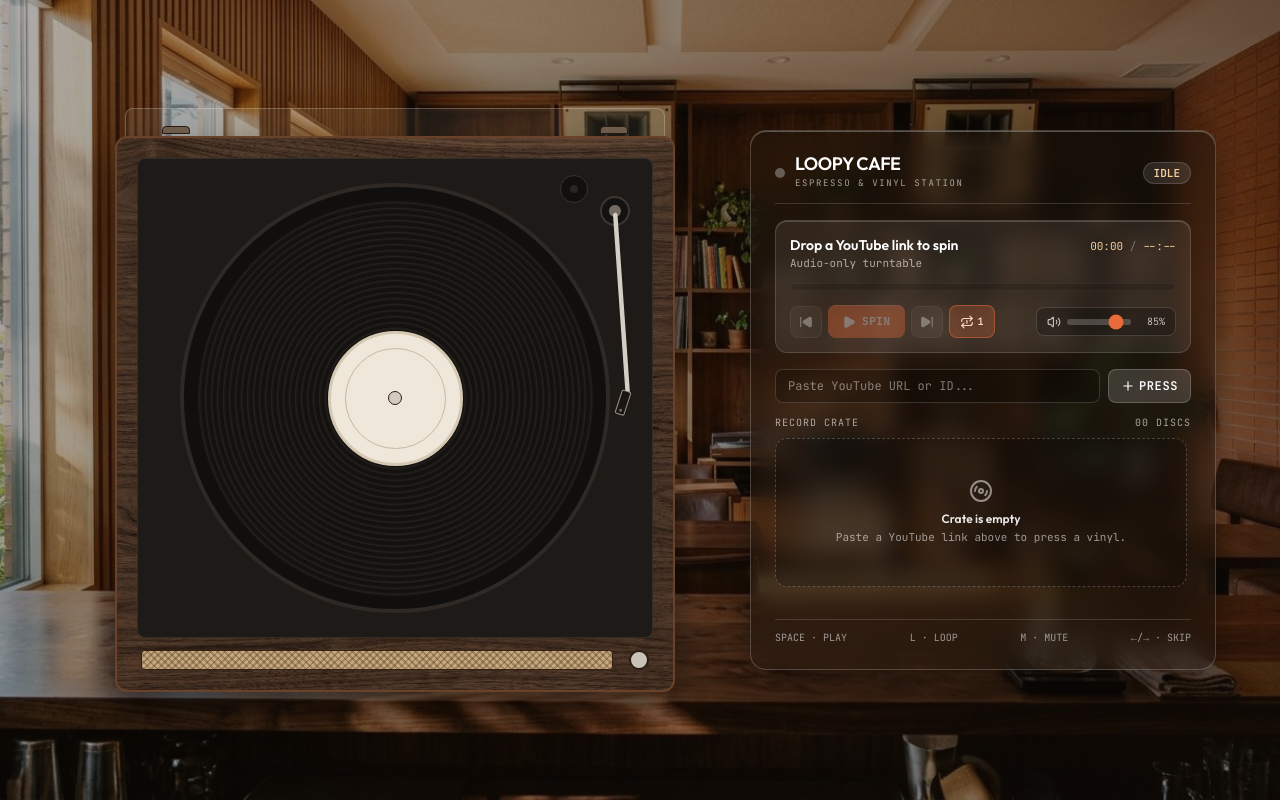
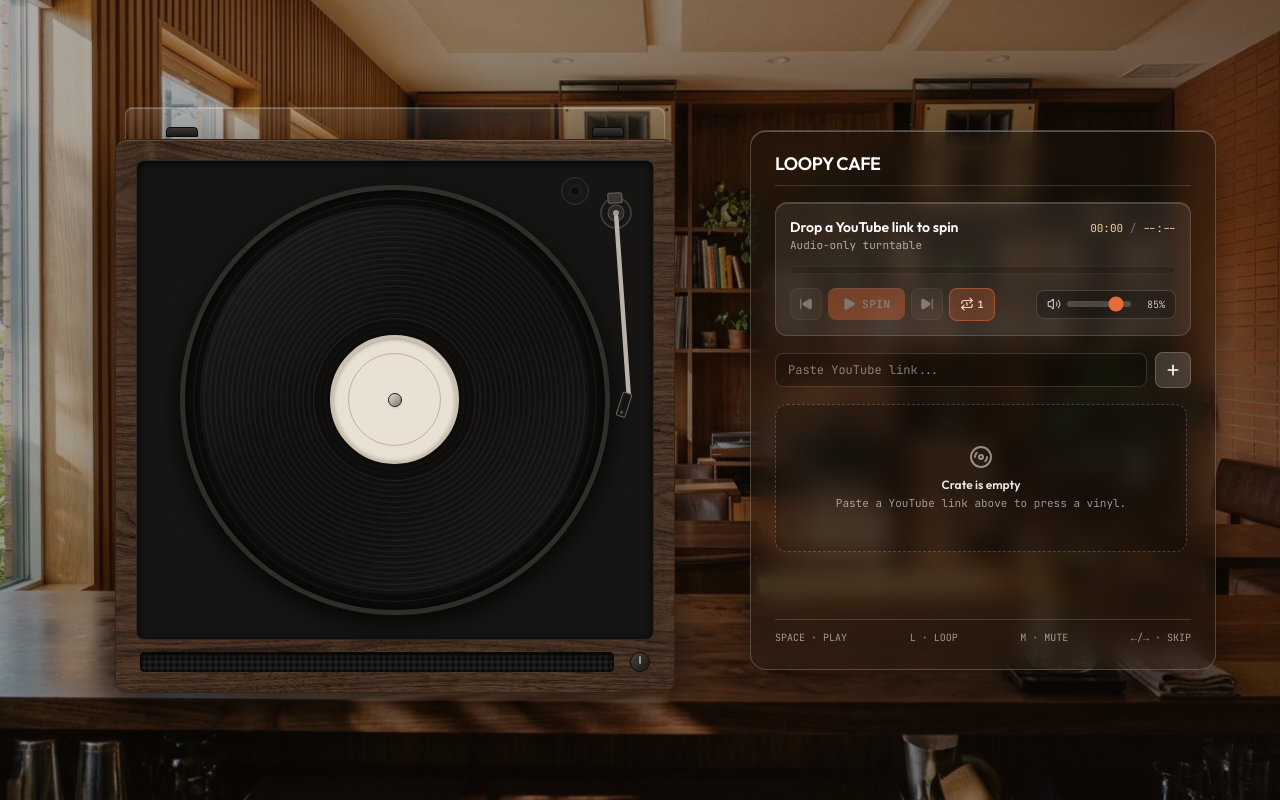
Before and after one commit to Alexander-Romine/Loopy, a React (Vite) app: page / in a window 1280 px wide. Built offline with nearby package versions, Linux system fonts and the light colour scheme.

Commit message:
Refine realistic dark turntable mesh and simplify liquid glass console

```diff
--- a/src/components/PlaylistManager.tsx
+++ b/src/components/PlaylistManager.tsx
@@ -112,28 +112,9 @@ export const PlaylistManager: React.FC<ConsolePanelProps> = ({
     >
       {/* 1. Liquid Glass Station Header */}
       <div className="flex items-center justify-between border-b border-white/15 pb-3 mb-4">
-        <div className="flex items-center gap-2.5">
-          <span
-            className={`w-2.5 h-2.5 rounded-full ${
-              spinning
-                ? 'bg-[#e86b3a] shadow-[0_0_8px_#e86b3a]'
-                : hasTrack
-                ? 'bg-[#e2b35a]'
-                : 'bg-white/30'
-            }`}
-          />
-          <div>
-            <h1 className="font-[var(--font-display)] text-lg font-extrabold tracking-tight text-white leading-none">
-              LOOPY CAFE
-            </h1>
-            <span className="block text-[9px] font-mono uppercase tracking-[0.18em] text-white/60 mt-1">
-              Espresso &amp; Vinyl Station
-            </span>
-          </div>
-        </div>
-        <span className="text-[11px] font-mono font-semibold text-[#f3d19e] bg-white/10 border border-white/15 px-2.5 py-0.5 rounded-full">
-          {spinning ? '33⅓ RPM' : hasTrack ? 'PAUSED' : 'IDLE'}
-        </span>
+        <h1 className="font-[var(--font-display)] text-lg font-extrabold tracking-tight text-white leading-none">
+          LOOPY CAFE
+        </h1>
       </div>
 
       {/* 2. Now Playing & Frosted Transport */}
@@ -279,8 +260,8 @@ export const PlaylistManager: React.FC<ConsolePanelProps> = ({
         </div>
       </div>
 
-      {/* 3. Press New Record */}
-      <div className="mb-3">
+      {/* 3. Add Track */}
+      <div className="mb-4">
         <form onSubmit={handleAddSubmit} className="flex items-center gap-2">
           <input
             type="text"
@@ -289,18 +270,17 @@ export const PlaylistManager: React.FC<ConsolePanelProps> = ({
               setUrlInput(e.target.value);
               if (error) setError(null);
             }}
-            placeholder="Paste YouTube URL or ID..."
+            placeholder="Paste YouTube link..."
             className="flex-1 px-3 py-2 bg-black/25 border border-white/15 rounded-lg text-xs font-mono text-white placeholder-white/45 focus:outline-none focus:border-[#e86b3a] transition-colors"
           />
 
           <button
             type="submit"
-            className="flex items-center gap-1 px-3 py-2 rounded-lg bg-white/15 hover:bg-white/25 border border-white/20 text-white font-mono text-xs font-semibold uppercase tracking-wider transition-colors shrink-0"
-            title="Press & spin record"
+            className="flex items-center justify-center w-9 h-9 rounded-lg bg-white/15 hover:bg-white/25 border border-white/20 text-white transition-colors shrink-0"
+            title="Add & play track"
             aria-label="Add and play track"
           >
-            <Plus className="w-3.5 h-3.5" />
-            <span>Press</span>
+            <Plus className="w-4 h-4 stroke-[2.5]" />
           </button>
         </form>
 
@@ -312,15 +292,8 @@ export const PlaylistManager: React.FC<ConsolePanelProps> = ({
         )}
       </div>
 
-      {/* 4. Record Crate List */}
-      <div className="flex items-center justify-between text-[10px] font-mono uppercase tracking-widest text-white/60 mb-2">
-        <span>Record Crate</span>
-        <span>
-          {String(tracks.length).padStart(2, '0')} {tracks.length === 1 ? 'DISC' : 'DISCS'}
-        </span>
-      </div>
-
-      <div className="space-y-2 overflow-y-auto flex-1 pr-1 max-h-[260px]">
+      {/* 4. Track List */}
+      <div className="space-y-2 overflow-y-auto flex-1 pr-1 max-h-[280px]">
         {tracks.length === 0 ? (
           <div className="py-10 px-4 text-center bg-black/20 rounded-xl border border-dashed border-white/20">
             <Disc3 className="w-6 h-6 text-white/50 mx-auto mb-2" />
--- a/src/components/Turntable.tsx
+++ b/src/components/Turntable.tsx
@@ -21,21 +21,23 @@ export const Turntable: React.FC<TurntableProps> = ({
       aria-label="Walnut Turntable"
       className="relative flex flex-col items-center justify-center w-full h-full py-2 select-none"
     >
-      {/* Open Hinged Acrylic Dust Cover Lip */}
+      {/* Open Hinged Acrylic Dust Cover */}
       <div
         aria-hidden="true"
-        className="w-[min(540px,90vw)] h-7 rounded-t-lg border border-b-0 border-[#f3ece0]/25 bg-[#f3ece0]/[0.08] flex items-end justify-between px-9 pb-0.5"
+        className="w-[min(540px,90vw)] h-8 rounded-t-lg border border-b-0 border-white/20 bg-gradient-to-b from-white/[0.12] to-white/[0.03] flex items-end justify-between px-10 pb-0.5 shadow-[inset_0_1px_0_rgba(255,255,255,0.25)]"
       >
-        <span className="w-7 h-2 rounded-t bg-[#75614e] border border-[#2b1d14]" />
-        <span className="w-7 h-2 rounded-t bg-[#75614e] border border-[#2b1d14]" />
+        <span className="w-8 h-2.5 rounded-t-sm bg-gradient-to-b from-[#3d3a37] to-[#1f1d1b] border border-[#0e0d0c]" />
+        <span className="w-8 h-2.5 rounded-t-sm bg-gradient-to-b from-[#3d3a37] to-[#1f1d1b] border border-[#0e0d0c]" />
       </div>
 
-      {/* Walnut Turntable Plinth */}
-      <div className="relative w-[min(560px,94vw)] rounded-xl walnut-grain border-2 border-[#6a4229] p-4 sm:p-5 shadow-[0_20px_42px_rgba(0,0,0,0.55)]">
-        {/* Matte Charcoal Top Deck */}
-        <div className="relative rounded-lg bg-[#1d1a18] border border-[#332d28] p-4 sm:p-6 flex items-center justify-center">
-          {/* Oversized Spinning Vinyl Platter */}
-          <div className="relative w-[min(430px,78vw)] h-[min(430px,78vw)] rounded-full bg-[#110f0e] border-4 border-[#2e2924] flex items-center justify-center">
+      {/* Realistic Walnut & Gunmetal Turntable Plinth */}
+      <div className="relative w-[min(560px,94vw)] rounded-xl walnut-grain border border-[#3a2213] p-4 sm:p-5 shadow-[0_24px_50px_rgba(0,0,0,0.65),inset_0_1px_0_rgba(255,255,255,0.14)]">
+        {/* Matte Anodized Charcoal Top Plate */}
+        <div className="relative rounded-lg bg-[#161514] border border-[#2c2926] p-4 sm:p-6 flex items-center justify-center shadow-[inset_0_2px_10px_rgba(0,0,0,0.8)]">
+          {/* Machined Aluminum Platter Rim */}
+          <div className="relative w-[min(430px,78vw)] h-[min(430px,78vw)] rounded-full bg-[#0d0c0b] border-[5px] border-[#2f2d2a] shadow-[0_8px_24px_rgba(0,0,0,0.8),inset_0_0_12px_rgba(0,0,0,0.9)] flex items-center justify-center">
+            {/* Rubber Slipmat Edge */}
+            <div className="w-[96%] h-[96%] rounded-full border border-white/[0.06] flex items-center justify-center">
               <button
                 type="button"
                 onClick={hasTrack ? onTogglePlay : undefined}
@@ -47,17 +49,29 @@ export const Turntable: React.FC<TurntableProps> = ({
                     ? 'Play record'
                     : 'No record loaded'
                 }
-              className={`relative w-[94%] h-[94%] rounded-full flex items-center justify-center animate-vinyl focus:outline-none focus-visible:ring-2 focus-visible:ring-[#c85a32] ${
+                className={`relative w-[97%] h-[97%] rounded-full flex items-center justify-center animate-vinyl focus:outline-none focus-visible:ring-2 focus-visible:ring-[#c85a32] ${
                   hasTrack ? 'cursor-pointer' : 'cursor-default'
                 }`}
                 style={{
                   animationPlayState: spinning ? 'running' : 'paused',
                   background:
-                  'repeating-radial-gradient(circle at center, #141210 0px, #141210 2px, #231f1b 4px, #0f0d0c 6px)',
+                    'repeating-radial-gradient(circle at center, #11100f 0px, #11100f 2px, #1d1b19 3.5px, #0b0a09 5.5px)',
                 }}
               >
-              {/* Warm Cream Center Label */}
-              <div className="relative w-[34%] h-[34%] rounded-full bg-[#efe7da] border-[3px] border-[#d6c9b4] overflow-hidden flex items-center justify-center">
+                {/* Realistic Vinyl Light Reflection */}
+                <div
+                  className="absolute inset-0 rounded-full pointer-events-none opacity-30"
+                  style={{
+                    background:
+                      'linear-gradient(135deg, rgba(255,255,255,0.22) 0%, transparent 38%, transparent 62%, rgba(255,255,255,0.12) 100%)',
+                  }}
+                />
+
+                {/* Deadwax / Run-out Groove Ring */}
+                <div className="absolute w-[42%] h-[42%] rounded-full border border-white/[0.07] bg-[#0e0d0c]/60 pointer-events-none" />
+
+                {/* Center Record Label */}
+                <div className="relative w-[33%] h-[33%] rounded-full bg-[#e9e1d3] border-[3px] border-[#cbc0ae] overflow-hidden flex items-center justify-center shadow-[inset_0_1px_4px_rgba(0,0,0,0.35)]">
                   {hasTrack && currentTrack ? (
                     <img
                       src={getYouTubeThumbnail(currentTrack.youtubeId)}
@@ -68,23 +82,24 @@ export const Turntable: React.FC<TurntableProps> = ({
                       referrerPolicy="no-referrer"
                     />
                   ) : (
-                  <div className="w-[78%] h-[78%] rounded-full border border-[#c7b7a0]" />
+                    <div className="w-[76%] h-[76%] rounded-full border border-[#bfb29d]" />
                   )}
-                {/* Center Spindle */}
-                <div className="absolute w-3.5 h-3.5 rounded-full bg-[#d4cbc0] border border-[#2b1d14]" />
+                  {/* Machined Steel Center Spindle */}
+                  <div className="absolute w-3.5 h-3.5 rounded-full bg-gradient-to-br from-[#e2ded7] to-[#7d776f] border border-[#1f1c19] shadow" />
                 </div>
               </button>
+            </div>
           </div>
 
           {/* 45 RPM Adapter Puck */}
           <div
             aria-hidden="true"
-            className="hidden sm:flex absolute top-4 right-16 w-7 h-7 rounded-full bg-[#12100f] border border-[#3a332d] items-center justify-center"
+            className="hidden sm:flex absolute top-4 right-16 w-7 h-7 rounded-full bg-[#1a1816] border border-[#3a3632] shadow-inner items-center justify-center"
           >
-            <div className="w-2 h-2 rounded-full bg-[#2a2521]" />
+            <div className="w-2.5 h-2.5 rounded-full bg-[#0c0b0a] border border-[#2a2724]" />
           </div>
 
-          {/* Silver Straight Tonearm */}
+          {/* Articulated Brushed-Steel Tonearm */}
           <div
             aria-hidden="true"
             className="absolute right-3 sm:right-4 top-4 w-12 h-64 sm:h-72 pointer-events-none origin-[26px_22px] transition-transform duration-500 ease-out"
@@ -93,29 +108,37 @@ export const Turntable: React.FC<TurntableProps> = ({
             }}
           >
             <svg viewBox="0 0 48 260" className="w-full h-full overflow-visible">
-              <circle cx="26" cy="22" r="14" fill="#141210" stroke="#3d3630" strokeWidth="2" />
-              <circle cx="26" cy="22" r="6" fill="#736a60" />
+              {/* Gimbal Housing */}
+              <circle cx="26" cy="22" r="15" fill="#181614" stroke="#3c3834" strokeWidth="2" />
+              <circle cx="26" cy="22" r="8" fill="#2b2825" stroke="#57524c" strokeWidth="1" />
+              <circle cx="26" cy="22" r="3" fill="#9e9890" />
+              {/* Counterweight */}
+              <rect x="19" y="2" width="14" height="10" rx="2" fill="#3a3733" stroke="#6b655e" strokeWidth="1" />
+              {/* Brushed Metal Arm Tube */}
               <line
                 x1="26"
                 y1="26"
                 x2="26"
                 y2="205"
-                stroke="#d4cec4"
+                stroke="#b8b2a8"
                 strokeWidth="4.5"
                 strokeLinecap="round"
               />
+              {/* Headshell & Cartridge */}
               <g transform="translate(21, 201) rotate(22)">
-                <rect x="0" y="0" width="9" height="24" rx="1.5" fill="#181512" stroke="#9e9488" strokeWidth="1" />
-                <circle cx="4.5" cy="20" r="1.5" fill={spinning ? '#c85a32' : '#736a60'} />
+                <rect x="0" y="0" width="9" height="24" rx="1.5" fill="#161412" stroke="#6b655e" strokeWidth="1" />
+                <circle cx="4.5" cy="20" r="1.5" fill={spinning ? '#d96b3b' : '#57524c'} />
               </g>
             </svg>
           </div>
         </div>
 
-        {/* Front Walnut Lip with Woven Cane Grille & Rotary Knob */}
+        {/* Front Walnut Lip with Dark Charcoal Mesh Speaker Grille & Knurled Knob */}
         <div className="mt-3 flex items-center justify-between gap-4 px-1">
-          <div className="cane-grille flex-1 h-5 rounded-sm border border-[#362012]" />
-          <div className="w-5 h-5 rounded-full bg-[#c9c2b8] border-2 border-[#2b1d14] shrink-0" />
+          <div className="cane-grille flex-1 h-5 rounded-sm border border-[#0b0a09] shadow-[inset_0_2px_5px_rgba(0,0,0,0.85)]" />
+          <div className="w-5 h-5 rounded-full bg-gradient-to-br from-[#474440] to-[#1a1816] border border-[#0c0b0a] shadow flex items-center justify-center shrink-0">
+            <span className="w-0.5 h-2 bg-[#9e9890] rounded-full -translate-y-0.5" />
+          </div>
         </div>
       </div>
     </section>
--- a/src/index.css
+++ b/src/index.css
@@ -105,22 +105,12 @@ body {
 }
 
 .cane-grille {
-  background-color: #c7a97e;
+  background-color: #161514;
   background-image:
-    repeating-linear-gradient(
-      45deg,
-      rgba(62, 38, 22, 0.28) 0px,
-      rgba(62, 38, 22, 0.28) 2px,
-      transparent 2px,
-      transparent 5px
-    ),
-    repeating-linear-gradient(
-      -45deg,
-      rgba(62, 38, 22, 0.28) 0px,
-      rgba(62, 38, 22, 0.28) 2px,
-      transparent 2px,
-      transparent 5px
-    );
+    radial-gradient(rgba(255, 255, 255, 0.09) 1px, transparent 1px),
+    radial-gradient(rgba(0, 0, 0, 0.65) 1px, transparent 1px);
+  background-size: 6px 6px;
+  background-position: 0 0, 3px 3px;
 }
 
 /* Pause GPU animations when tab is hidden */
```
Lines whose indentation alone changed are shown as unchanged.
